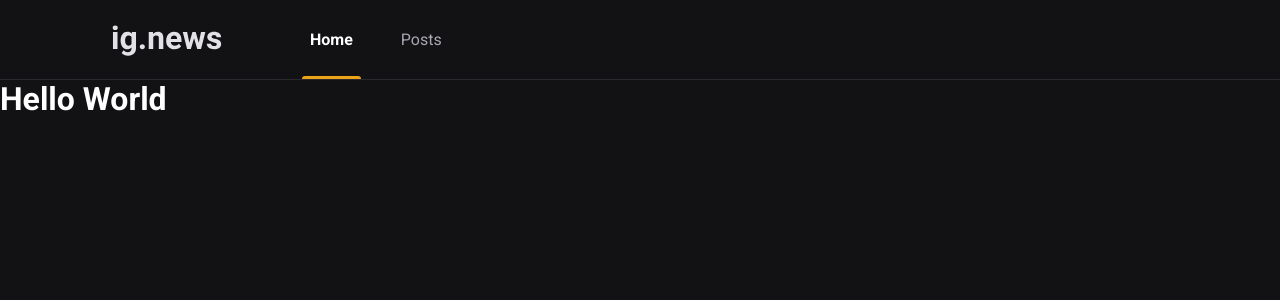
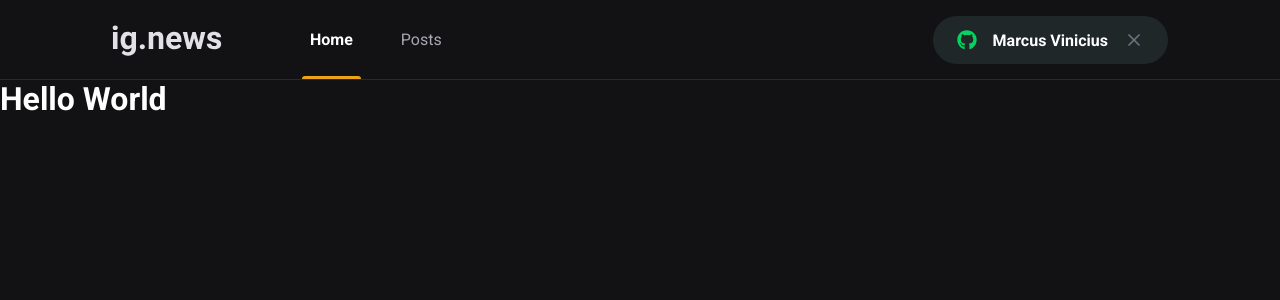
Before and after one commit to dev-viniciuss/ignews, a Next.js app: page / in a window 1280 px wide. Shown: the top 300 px of the page. Built offline with nearby package versions, Linux system fonts and the light colour scheme.

Commit message:
feat: adicionando o botão SignIn ao Header

```diff
--- a/src/components/Header/index.tsx
+++ b/src/components/Header/index.tsx
@@ -1,3 +1,5 @@
+import { SignInButton } from './SignInButton'
+
 import styles from './styles.module.scss'
 
 export function Header() {
@@ -10,6 +12,8 @@ export function Header() {
           <a  className={styles.active} href="/">Home</a>
           <a href="/">Posts</a>
         </nav>
+
+        <SignInButton />
       </div>
     </header>
   )
--- a/src/components/Header/styles.module.scss
+++ b/src/components/Header/styles.module.scss
@@ -54,4 +54,8 @@
 
     }
   }
+
+  button {
+    margin-left: auto;
+  }
 }
```
